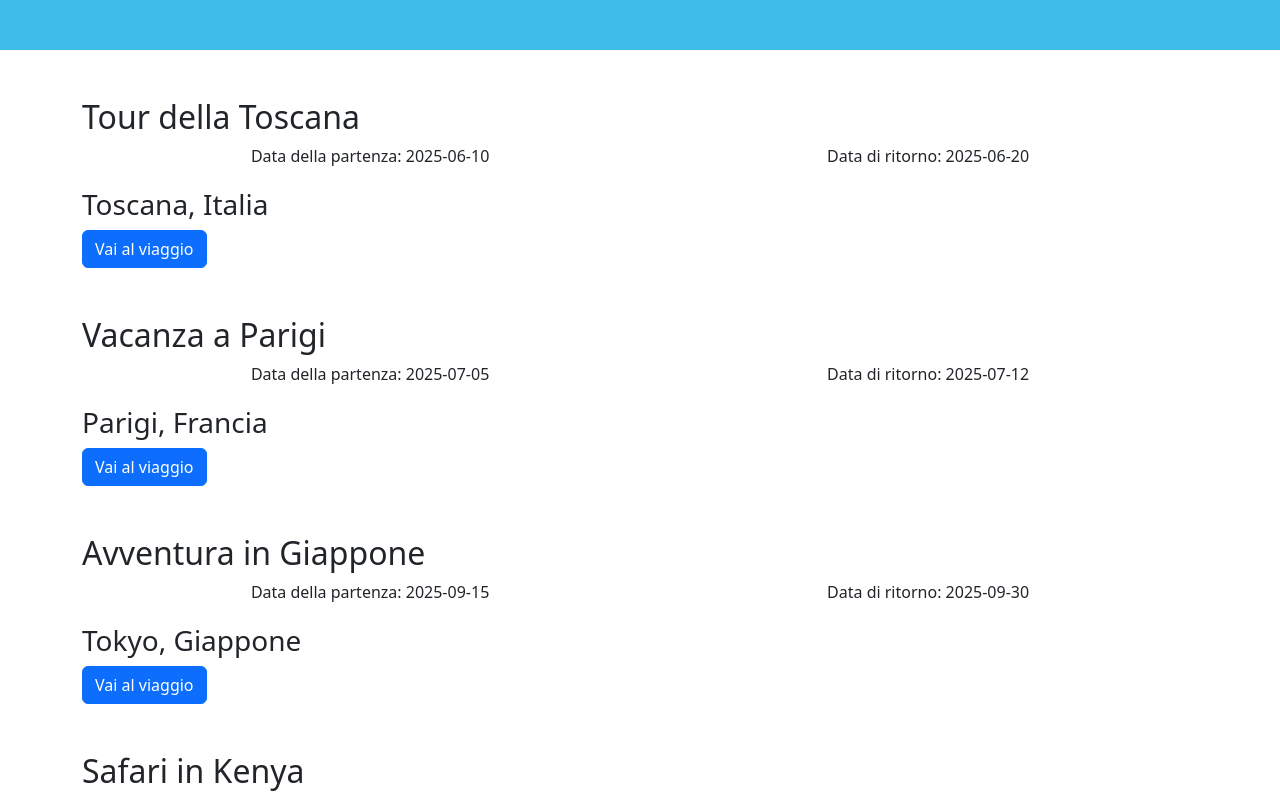
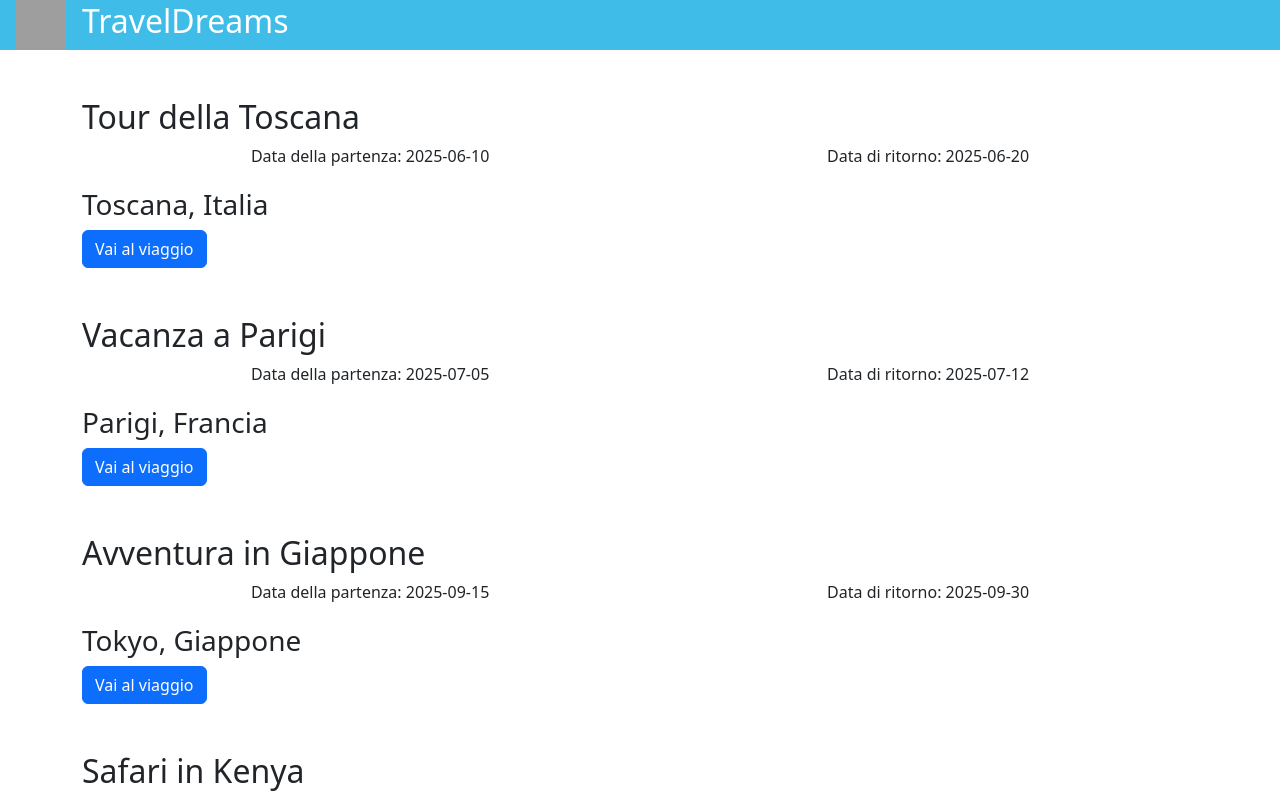
Before and after one commit to EnricoGenovese/rubrica-viaggi, a React (Vite) app: page / in a window 1280 px wide. Shown: the top 800 px of the page. Built offline with nearby package versions, Linux system fonts and the light colour scheme; grey boxes are pictures that could not be loaded.

Commit message:
Add content on Header

```diff
--- a/src/App.jsx
+++ b/src/App.jsx
@@ -4,13 +4,13 @@ import Travel from "./pages/Travel";
 import DefaultLayout from "./components/DefaultLayout";
 // import TravellerInfo from "./pages/TravellerInfo";
 // import NotFound from "./pages/NotFound";
-import "bootstrap/dist/js/bootstrap.bundle.min.js";
+import { GlobalProvider } from "./context/GlobalContext"
 
 function App() {
   return (
     <>
       <BrowserRouter>
-        {/* <GlobalProvider> */}
+        <GlobalProvider>
           <Routes>
             <Route Component={DefaultLayout}>
               <Route path="/" Component={Travels}>
@@ -20,7 +20,7 @@ function App() {
             </Route>
             {/* <Route path="*" Component={NotFound} /> */}
           </Routes>
-        {/* </GlobalProvider> */}
+        </GlobalProvider>
       </BrowserRouter>
     </>
   );
--- a/src/components/Header.jsx
+++ b/src/components/Header.jsx
@@ -1,8 +1,19 @@
 import HeaderStyle from "../style/Header.module.css";
+import { NavLink } from "react-router-dom";
 
 function Header() {
     return (
-        <header className={HeaderStyle.sticky}>
+        <header className={`px-1 ps-3 ${HeaderStyle.sticky}`}>
+
+            <div className="">
+
+                <NavLink to={`/`} className="d-flex align-items-center gap-3 text-decoration-none">
+                    <img src="https://img.icons8.com/?size=100&id=Tu5w6McTElFO&format=png&color=000000" alt="logo-viaggi" style={{ width: "50px", height: "50px" }} />
+                    <h2 className="text-white">TravelDreams</h2>
+
+                </NavLink>
+
+            </div>
 
 
 
--- /dev/null
+++ b/src/context/GlobalContext.jsx
@@ -0,0 +1,29 @@
+import { createContext } from "react";
+
+
+const GlobalContext = createContext();
+
+
+const GlobalProvider = ({ children }) => {
+
+    const collectionData = {
+
+    }
+
+    return (
+        <GlobalContext.Provider value={collectionData}>
+            {children}
+        </GlobalContext.Provider>
+    );
+}
+
+function useGlobalContext() {
+    const context = useContext(GlobalContext);
+
+    if (!context) {
+        throw new Error("useGlobalContext is not inside the context provider GlobalProvider");
+    }
+    return context;
+}
+
+export { GlobalProvider, useGlobalContext };
```
Lines whose indentation alone changed are shown as unchanged.
